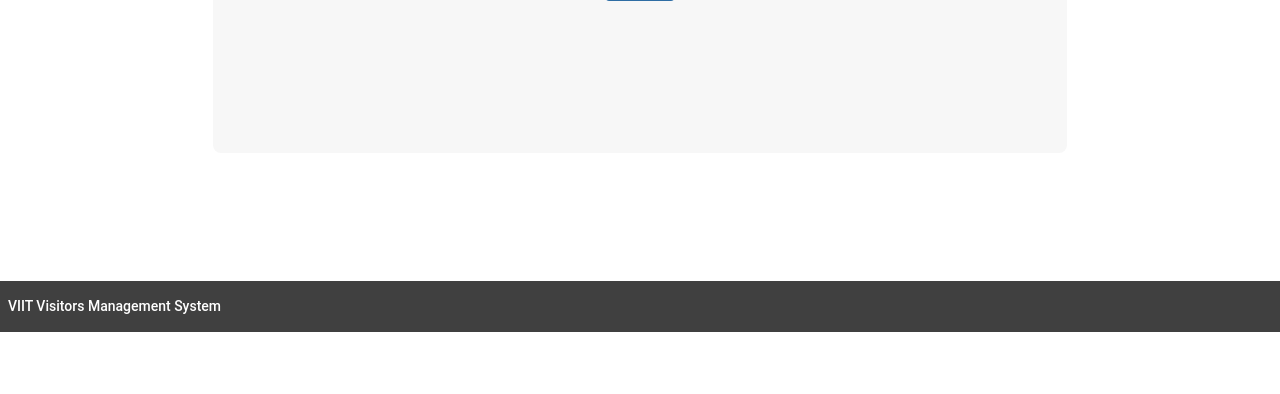
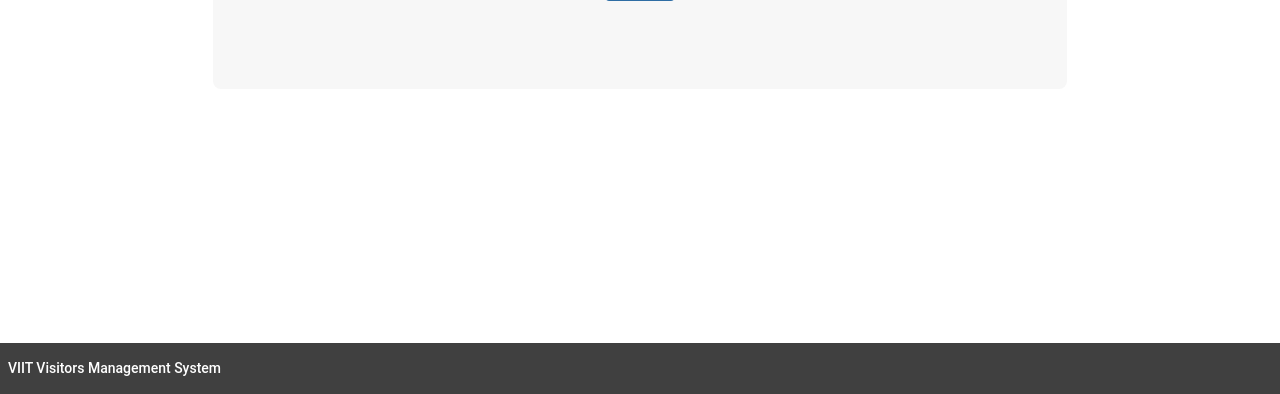
Before and after one commit to anishsatalkar/VisitorsManagementSystem, a Django app: page /home/add_visitor/ in a window 1280 px wide. Shown: the part 1112-1506 px from the top of the page. Before the commit the page ends 1444 px from the top, so only its background shows below. Run offline with Django 3.2, Linux system fonts and the light colour scheme; some libraries are stand-ins or nearby versions.

```diff
--- a/Manage/templates/add_visitor.html
+++ b/Manage/templates/add_visitor.html
@@ -1,7 +1,7 @@
 {% extends 'base.html' %}
 {% block content %}
     <div class="container-fluid"
-         style="margin-top:24px;padding-top: 8px;padding-bottom: 128px;">
+         style="margin-top:24px;padding-top: 8px;padding-bottom: 64px;">
         <div class="row">
             <div class="col-md-8 col-md-offset-2 central-view">
                 <legend style="color: dodgerblue;margin: 24px">Visitor</legend>
@@ -111,7 +111,7 @@
                         </div>
                     </div>
                     <button type="submit" class="btn btn-primary" style="margin:0 auto;
-    display:block;margin-bottom: 128px;">Submit
+    display:block;margin-bottom: 64px;">Submit
                     </button>
 
 
--- a/templates/base.html
+++ b/templates/base.html
@@ -79,6 +79,7 @@
         .page-footer {
             background-color: #404040;
             padding: 8px;
+            margin-top: 190px;
             color: white;
             {#alignment: bottom;#}
             {#position: fixed;#}
```
